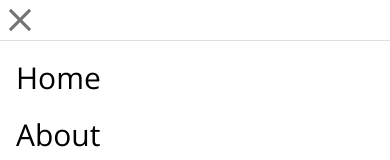
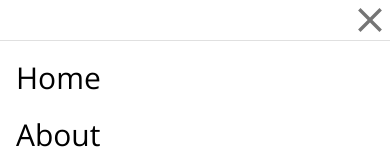
Before and after one commit to mjl776/portfolio-react, a React (Create React App) app: page / in a window 390 px wide. Both pictures are taken after a click on the button 318 px from the left and 91 px from the top of the page. Shown: the top 160 px of the page. Built offline with nearby package versions, Linux system fonts and the light colour scheme.

Commit message:
fixed clicking off hamburger menu item and also aligned x-icon to the left

```diff
--- a/src/NavigationBar/NavBar.css
+++ b/src/NavigationBar/NavBar.css
@@ -51,7 +51,10 @@
         }
 
         .x-icon {
-            transform: scale(1.6);
+            transform: scale(1.7);
+        }
+        .x-position {
+            float: right;
         }
 
     }
--- a/src/NavigationBar/NavBar.tsx
+++ b/src/NavigationBar/NavBar.tsx
@@ -74,9 +74,13 @@ const NavBar = () => {
                 {(screenWidth < 800) && (
                     <div>
                     <div className = "mobile-menu">
-                    <IconButton onClick={() => setOpen(true)}>
-                        <MenuIcon />
-                    </IconButton>
+                        <IconButton onClick={() => setOpen(true)}>
+                            <MenuIcon />
+                        </IconButton>
+                    </div>
+
+                    {/* Drawer Opened */}
+
                     <SwipeableDrawer
                         anchor="top"
                         open={open}
@@ -91,12 +95,11 @@ const NavBar = () => {
                         role="button"
                         tabIndex={0}
                     >
-                        <IconButton>
+                        <IconButton className = "x-position">
                             <ClearOutlinedIcon className = "x-icon"/>
                         </IconButton>
                     </div>
                     <Divider />
-
                     {/* List of Items in Dropdown */}
                     <List>
                         {navigationLinks.map((item) => (
@@ -112,8 +115,7 @@ const NavBar = () => {
                         ))}
                     </List>
                 </SwipeableDrawer>
-                    </div>
-                    </div>
+            </div>
                 )}
 
         </div>
```
